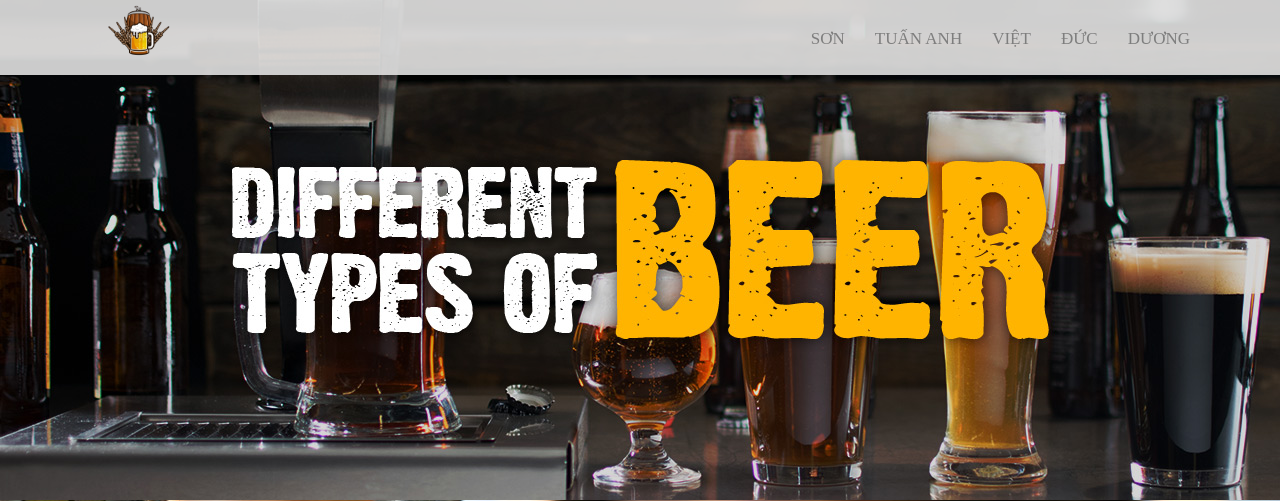
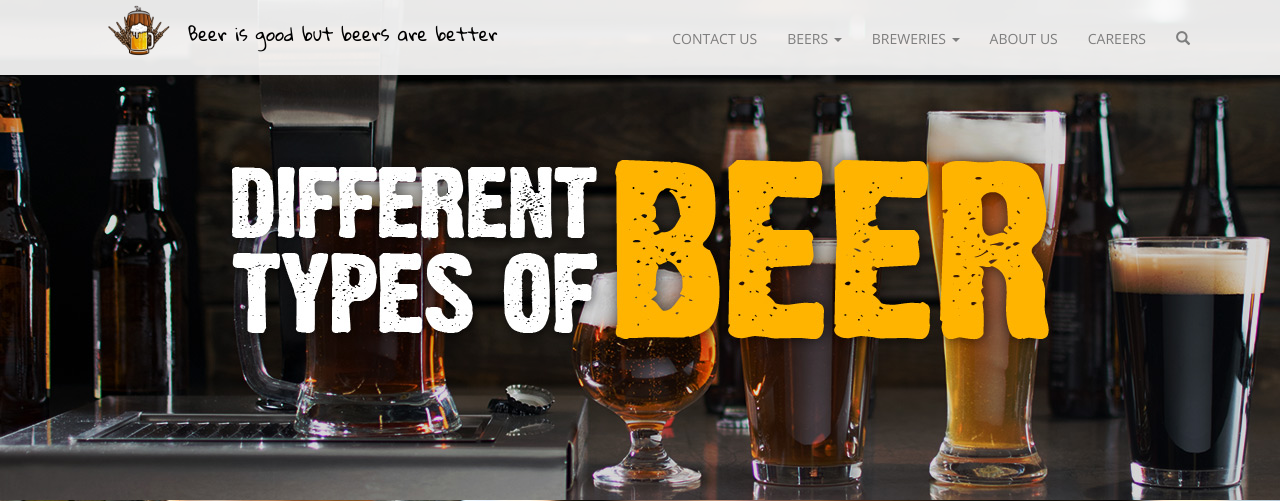
Before and after one commit to lolthoi/the-guys-colour-life-more-beautiful-and-brighter, a PHP site: page /typeofbeer.html in a window 1280 px wide. Shown: the top 501 px of the page. Run offline with PHP 8.4, Linux system fonts and the light colour scheme.

Commit message:
demo-lan-16 (added nutrition, type and how to brew, culture, fix header)

```diff
--- a/css/typeofbeer.css
+++ b/css/typeofbeer.css
@@ -28,42 +28,75 @@ body .home{
     float: left;
     padding-right: 90px;
     padding-left: 90px;
-    background-color: rgba(225,225,225,0.9);
+    background-color: rgba(255,255,255,0.9);
     position: fixed;
     z-index: 1;
 }
-
 .logo{
     height: 100%;
-    width: 20%;
+    width: 50%;
     float: left;
 }
-
+.logo a:hover img{
+    transform: rotate(330deg);
+}
 .logo>a>img{
-    height: 75px;
+    height: 100%;
 }
-
+.logo a{
+    color: black;
+}
+.logo a:hover{
+    text-decoration: none;
+    color: black;
+}
+#logo{
+    font-family: 'Gloria Hallelujah', cursive;
+    font-size: 18px;
+}
 .menu{
     float: right;
     height: 100%;
-    width: 80%;
-    padding-top: 29px;
-    padding-bottom: 29px;
+    width: 50%;
+    padding-top:29px;
+    padding-bottom:29px;
 }
 
 .menu li{
     float: right;
+    display: flex;
+    position: relative;
 }
 
+
+.menu ul li ul {
+    position: absolute;
+    top: 46px;
+    left: 0;
+    background: rgba(255,255,255,0.9);
+    display: none;
+}
+.menu ul li.active ul {
+    display: block;
+}
+.menu ul li ul li {
+    display: block;
+    width: 200px;
+    padding-bottom: 10px;
+}
+.menu ul li ul li a{
+    text-transform: capitalize;
+}
 .menu li a{
-    font-size: 17px;
+    font-size: 14px;
+    font-family: 'Open Sans', sans-serif;
     color: #7e7e7e;
     margin-left: 30px;
     text-transform: uppercase;
 }
-
 .menu li a:hover{
     color: #cc9933;
+    text-decoration: none;
 }
 
 .title{
--- a/festival.html
+++ b/festival.html
@@ -6,9 +6,9 @@
     <link rel="stylesheet" type="text/css" href="css/festival.css"/>
     <link rel="stylesheet" type="text/css" href="vendors/bootstrap3.4.1/css/bootstrap.min.css">
     <link rel="stylesheet" href="https://stackpath.bootstrapcdn.com/bootstrap/3.4.1/css/bootstrap.min.css" integrity="sha384-HSMxcRTRxnN+Bdg0JdbxYKrThecOKuH5zCYotlSAcp1+c8xmyTe9GYg1l9a69psu" crossorigin="anonymous">
+    <link href="https://fonts.googleapis.com/css?family=Gloria+Hallelujah&amp;display=swap" rel="stylesheet">
     <link href="https://fonts.googleapis.com/css?family=IM+Fell+English:400,400i&display=swap" rel="stylesheet">
     <link href="https://fonts.googleapis.com/css?family=Germania+One&display=swap" rel="stylesheet">
-    <link href="https://fonts.googleapis.com/css?family=Gloria+Hallelujah&amp;display=swap" rel="stylesheet">
     <link href="https://fonts.googleapis.com/css?family=Open+Sans:300,300i,400,400i,600,600i,700,700i,800,800i&display=swap&subset=vietnamese" rel="stylesheet">
 </head>
 <body>
--- a/home.html
+++ b/home.html
@@ -81,14 +81,14 @@
                 </a>
             </div>
             <div class="normal">
-                <a href="#"><img src="img/beer-glasses-getty-LeszekCzerwonka.jpg" class="image" style="width:100%">
+                <a href="https://beer-guys.herokuapp.com/typeofbeer.html"><img src="img/beer-glasses-getty-LeszekCzerwonka.jpg" class="image" style="width:100%">
                     <div class="overlay">
                         <div class="text">Types Of Beer</div>
                     </div>
                 </a>
             </div>
             <div class="big">
-                <a href="#"><img src="img/culture.jpg" class="image-2"  style="width:100%; height: 100%">
+                <a href="https://beer-guys.herokuapp.com/festival.html"><img src="img/culture.jpg" class="image-2"  style="width:100%; height: 100%">
                     <div class="overlay-2">
                         <div class="text-2">Cultural References</div>
                     </div>
@@ -97,7 +97,7 @@
         </div>
         <div class="column">
             <div class="normal">
-                <a href="#"><img src="img/cropped-B28A7823-1.jpg" class="image" style="width:100%">
+                <a href="https://beer-guys.herokuapp.com/how-to-brew.html"><img src="img/cropped-B28A7823-1.jpg" class="image" style="width:100%">
                     <div class="overlay">
                         <div class="text">How to brew</div>
                     </div>
--- a/typeofbeer.html
+++ b/typeofbeer.html
@@ -5,25 +5,46 @@
     <title>Types of beer</title>
     <link rel="stylesheet" type="text/css" href="css/typeofbeer.css"/>
     <link href="https://fonts.googleapis.com/css?family=Open+Sans&display=swap" rel="stylesheet">
+    <link rel="stylesheet" type="text/css" href="vendors/bootstrap3.4.1/css/bootstrap.min.css">
+    <link rel="stylesheet" href="https://stackpath.bootstrapcdn.com/bootstrap/3.4.1/css/bootstrap.min.css" integrity="sha384-HSMxcRTRxnN+Bdg0JdbxYKrThecOKuH5zCYotlSAcp1+c8xmyTe9GYg1l9a69psu" crossorigin="anonymous">
+    <link href="https://fonts.googleapis.com/css?family=Gloria+Hallelujah&amp;display=swap" rel="stylesheet">
 </head>
 <body>
 <div class="home">
     <div class="header">
         <div class="logo">
-            <a href="#">
-                <img src="img/logo.png">
+            <a href=""> <img src="img/logo.png">
+                <span id="logo">Beer is good but beers are better</span>
             </a>
         </div>
         <div class="menu">
             <ul>
-                <li class="list"><a href="#">Dương</a></li>
-                <li class="list"><a href="#">Đức</a></li>
-                <li class="list"><a href="#">Việt</a></li>
-                <li class="list"><a href="#">Tuấn Anh</a></li>
-                <li class="list"><a href="#">Sơn</a></li>
+                <li><a  href="#"><span class="glyphicon glyphicon-search"></span></a></li>
+                <li><a  href="#careers"> careers</a></li>
+                <li><a  href="#about"> about us</a></li>
+                <li class="sub-menu"><a href="#brews"> breweries <span class="caret"></span></a>
+                    <ul style="padding-bottom: 25px;padding-top: 25px">
+                        <li><a href="#">How to brew</a></li>
+                        <li><a href="#">Brewing Factories</a></li>
+                        <li><a href="#">Craft Breweries </a></li>
+                    </ul>
+                </li>
+                <li class="sub-menu"><a href="#beers"> beers <span class="caret"></span></a>
+                    <ul style="padding-bottom: 25px;padding-top: 25px">
+                        <li><a href="https://ntmd.herokuapp.com/">History of Beer</a></li>
+                        <li><a href="http://hitokirikioku.herokuapp.com/festival.html">cultural references</a></li>
+                        <li><a href="#">Nutritional values</a></li>
+                        <li><a href="#">types of beer</a></li>
+                    </ul>
+                </li>
+                <li><a href="#contact us"> contact us</a></li>
             </ul>
         </div>
+        <div class="menu-toggle"><i class="fa fa-bars" aria-hidden="true"></i></div>
     </div>
+
+
+
     <div class="title">
         <a href="#">
             <img src="img/Images-group/Main/1.jpg">
@@ -187,5 +208,18 @@
         </div>
     </div>
 </div>
+
+<script src="https://ajax.googleapis.com/ajax/libs/jquery/3.4.1/jquery.min.js"></script>
+<script type="text/javascript">
+    $(document).ready(function () {
+        $('.menu-toggle').click(function () {
+            $('.menu').toggleClass('active');
+        })
+        $('ul li').click(function () {
+            $(this).siblings().removeClass('active');
+            $(this).toggleClass('active');
+        })
+    })
+</script>
 </body>
 </html>
```
